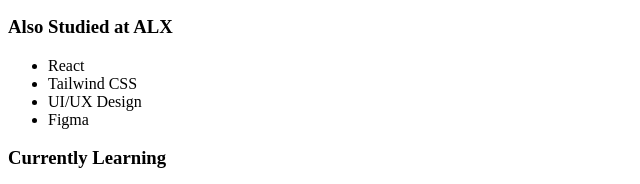
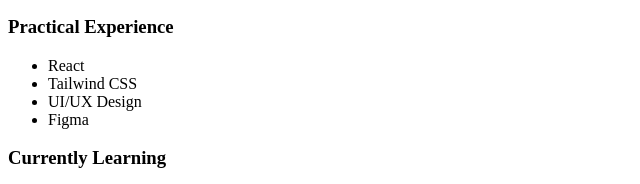
Before and after one commit to segnim21/my-portfolio, a plain HTML site: page index.html in a window 1280 px wide. Shown: the part 552-736 px from the top of the page, 0-640 px from the left. Drawn offline with Linux system fonts and the light colour scheme.

Commit message:
Update Skills section: add Practical Experience group

```diff
--- a/index.html
+++ b/index.html
@@ -53,7 +53,7 @@
             <li>CSS</li>
             <li>JavaScript</li>
         </ul>
-        <h3>Also Studied at ALX</h3>
+        <h3>Practical Experience</h3>
         <ul>
             <li>React</li>
             <li>Tailwind CSS</li>
```
